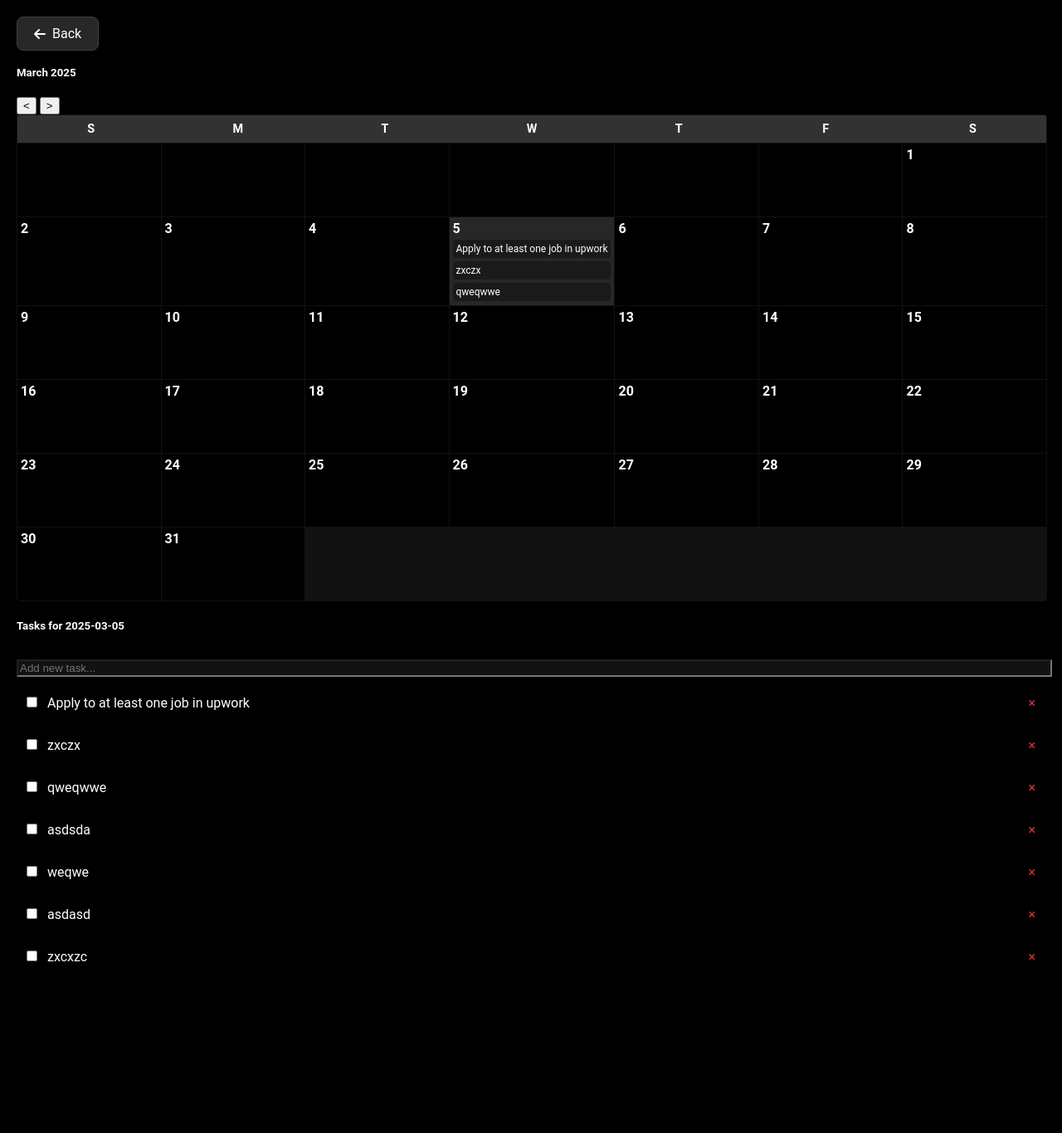
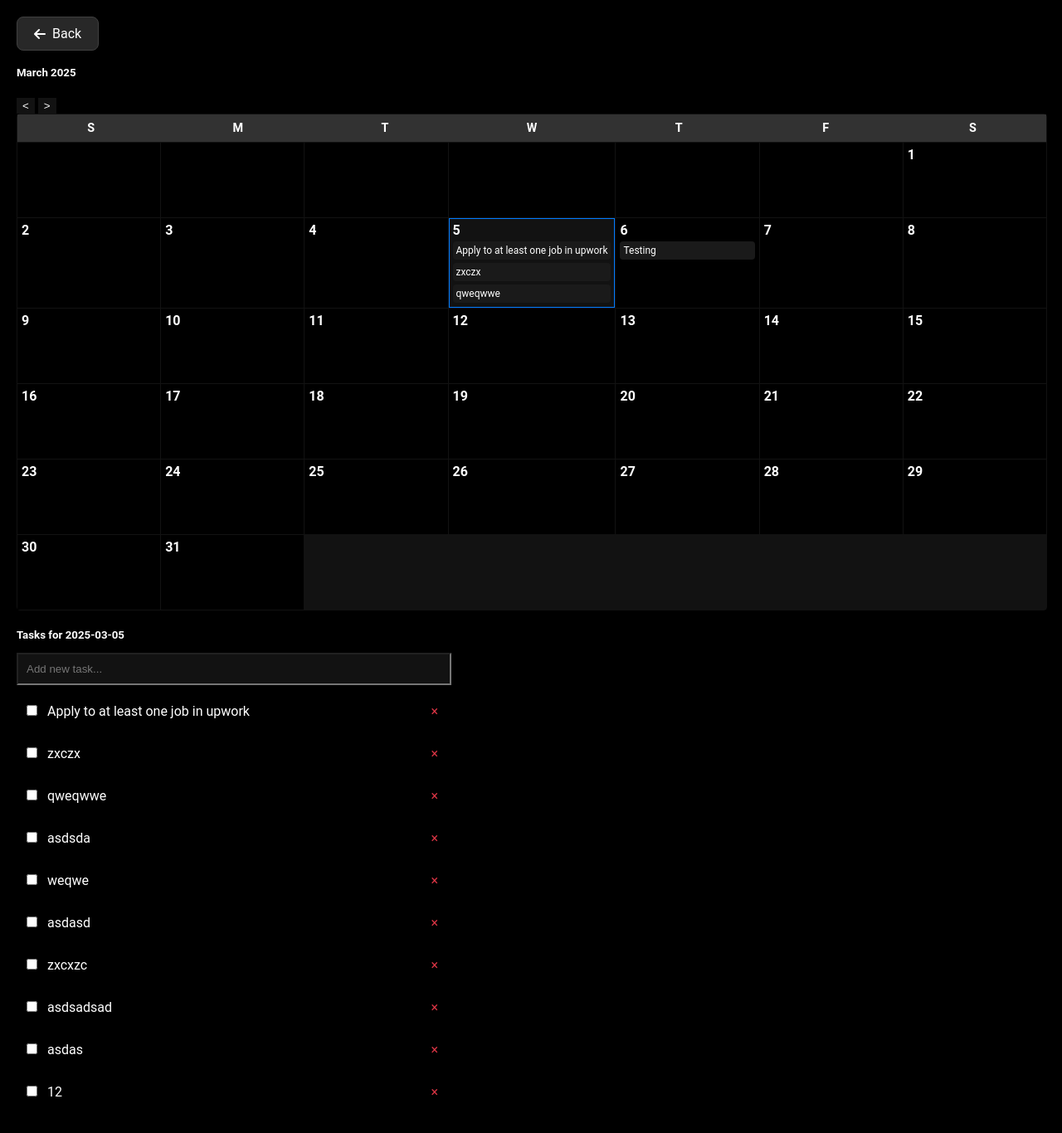
Before and after one commit to Leon-A1/HomeMediaLibrary, a Flask app: page /calendar in a window 1280 px wide. Shown: the whole page at 83% size. Before the commit the page ends 1159 px from the top, so only its background shows below. Run offline with Flask 3, Linux system fonts and the light colour scheme; parts of the project's set-up code (start-up, migrations or seed data) failed here and were passed over.

Commit message:
Update calendar styles and timezone

```diff
--- a/Files/tasks.json
+++ b/Files/tasks.json
@@ -27,6 +27,24 @@
         {
             "text": "zxcxzc",
             "completed": false
+        },
+        {
+            "text": "asdsadsad",
+            "completed": false
+        },
+        {
+            "text": "asdas",
+            "completed": false
+        },
+        {
+            "text": "12",
+            "completed": false
+        }
+    ],
+    "2025-03-06": [
+        {
+            "text": "Testing",
+            "completed": false
         }
     ]
 }
--- a/templates/calendar.html
+++ b/templates/calendar.html
@@ -8,8 +8,8 @@
                 <div class="card-header d-flex justify-content-between align-items-center">
                     <h5 class="mb-0" id="currentMonth"></h5>
                     <div>
-                        <button class="btn btn-sm btn-outline-primary" id="prevMonth">&lt;</button>
-                        <button class="btn btn-sm btn-outline-primary" id="nextMonth">&gt;</button>
+                        <button style="background-color: #121212; color: white; border: 1px solid #121212; cursor: pointer;" id="prevMonth">&lt;</button>
+                        <button style="background-color: #121212; color: white; border: 1px solid #121212; cursor: pointer;" id="nextMonth">&gt;</button>
                     </div>
                 </div>
                 <div class="card-body p-0">
@@ -35,9 +35,9 @@
                 </div>
                 <div class="card-body">
                     <div class="mb-0">
-                        <input type="text" style="width: 100%; background-color: #121212; color: white;margin: 10px 0" id="newTask" placeholder="Add new task...">
+                        <input type="text" style="padding: 10px; width: calc(100% - 20px); background-color: #121212; color: white;margin: 10px 0; margin-top: -20px;max-width: 500px;" id="newTask" placeholder="Add new task...">
                     </div>
-                    <div id="taskList" class="list-group">
+                    <div id="taskList" style="max-width: 520px;" class="list-group">
                         <!-- Tasks will be populated here -->
                     </div>
                 </div>
@@ -91,19 +91,21 @@
     flex-direction: column;
     position: relative;
     max-width: 200px;
+    border: 1px solid black;
+
 
 }
 
 .calendar-day:hover {
-    background-color: #252525;
+    background-color: #070707;
 }
 
 .calendar-day.selected {
-    background-color: #242424;
+    border: 1px solid var(--primary-color);
 }
 
 .calendar-day.today {
-    background-color: #272727;
+    background-color: #121212;
 }
 
 .calendar-day.other-month {
@@ -124,7 +126,6 @@
     flex-grow: 1;
     overflow-y: auto;
     font-size: 0.75rem;
-    /* max-height: calc(100% - 1.5rem) or 200px; */
     max-height: 75px;
 }
 
@@ -280,7 +281,11 @@ let selectedDate = new Date();
 let tasks = {};
 
 function formatDate(date) {
-    return date.toISOString().split('T')[0];
+    // Get local date components
+    const year = date.getFullYear();
+    const month = String(date.getMonth() + 1).padStart(2, '0');
+    const day = String(date.getDate()).padStart(2, '0');
+    return `${year}-${month}-${day}`;
 }
 
 function loadTasks() {
--- a/templates/layout.html
+++ b/templates/layout.html
@@ -14,6 +14,7 @@
             --card-bg: #2d2d2d;
             --text-color: #ffffff;
             --border-color: #404040;
+            --primary-color: #007bff;
         }
 
         body {
```
Also changed, not shown: 1 other file.
